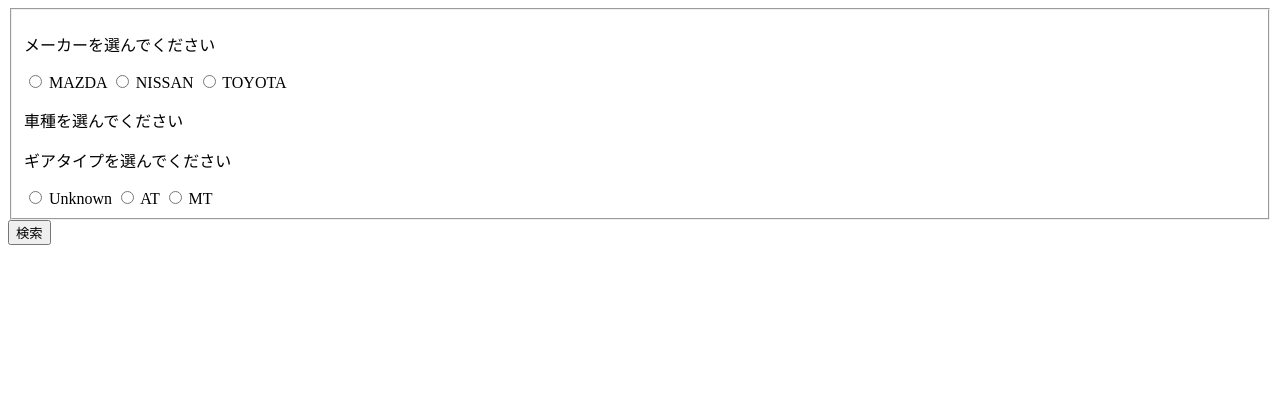
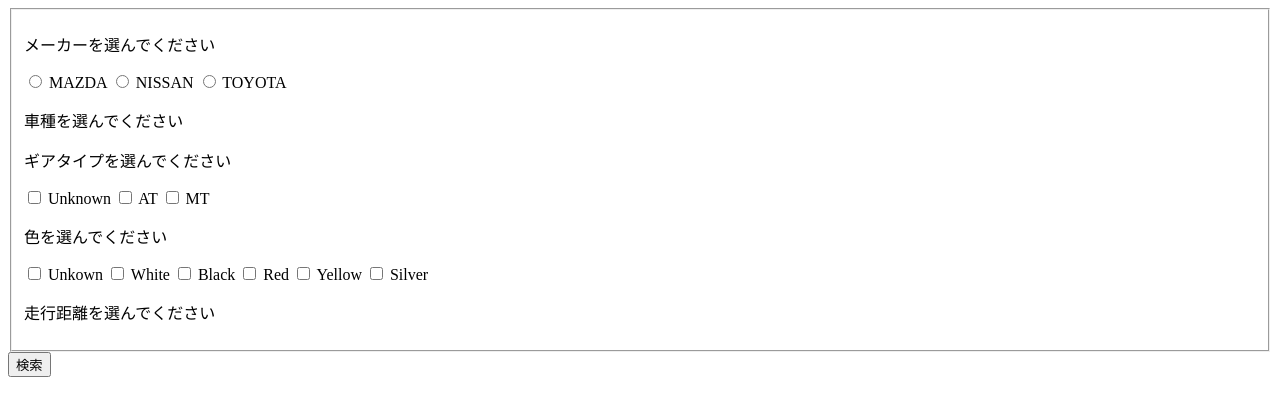
Before and after one commit to djmapet/ucars, a Django app: page /search in a window 1280 px wide. Shown: the top 416 px of the page. Run offline with Django 3.2, Linux system fonts and the light colour scheme; data comes from the database, SQL or seed files in the repository; data that the repository does not hold is empty; parts of the project's set-up code (start-up, migrations or seed data) failed here and were passed over.

Commit message:
検索条件の追加と編集、検索の作成

```diff
--- a/cars/models/car.py
+++ b/cars/models/car.py
@@ -100,6 +100,8 @@ class Car(models.Model):
     ]
     plate_category = models.IntegerField(choices=PLATE_CATEGORY_CHOICES, default=PLATE_CATEGORY_UNKNOWN, null=False)
 
+
+
     mileage = models.PositiveIntegerField('mileage', default=0)
     latest_inspection_date = models.DateField('LastInspectionDate', null=True)
     price = models.PositiveIntegerField('price', default=0)
--- a/cars/templates/search.html
+++ b/cars/templates/search.html
@@ -11,14 +11,28 @@
     <div>
       <p>車種を選んでください</p>
       {% for choice in car_models %}
-        <input type="radio" name="maker" value="{{ choice.id }}">
+        <input type="checkbox" name="maker" value="{{ choice.id }}">
           <label for="choice{{ forloop.counter }}">{{ choice.name }}</label>
       {% endfor %}
     </div>
     <div>
       <p>ギアタイプを選んでください</p>
       {% for choice in gears %}
-        <input type="radio" name="gear" value="{{ choice.0 }}">
+        <input type="checkbox" name="gear" value="{{ choice.0 }}">
+          <label for="choice{{ forloop.counter }}">{{ choice.1 }}</label>
+      {% endfor %}
+    </div>
+    <div>
+      <p>色を選んでください</p>
+      {% for choice in color %}
+        <input type="checkbox" name="gear" value="{{ choice.0 }}">
+          <label for="choice{{ forloop.counter }}">{{ choice.1 }}</label>
+      {% endfor %}
+    </div>
+    <div>
+      <p>走行距離を選んでください</p>
+      {% for choice in mileage %}
+        <input type="radio" name="mileage" value="{{ choice.0 }}">
           <label for="choice{{ forloop.counter }}">{{ choice.1 }}</label>
       {% endfor %}
     </div>
--- a/cars/views/search.py
+++ b/cars/views/search.py
@@ -17,7 +17,12 @@ def top(request):
     context = {
         'makers': makers,
         'car_models': car_models,
-        'gears' : Car.GEAR_CHOICES
+        'gears' : Car.GEAR_CHOICES,
+        'color' : Car.COLOR_CHOICES,
     }
 
     return render(request, 'search.html', context)
+
+
+def results(request):
+    return render(request, 'results.html', {'makers': makers,'car_models': car_models,'gears' : Car.GEAR_CHOICES,'color' : Car.COLOR_CHOICES,})
```
Also changed, not shown: cars/templates/resultes.html (added).
